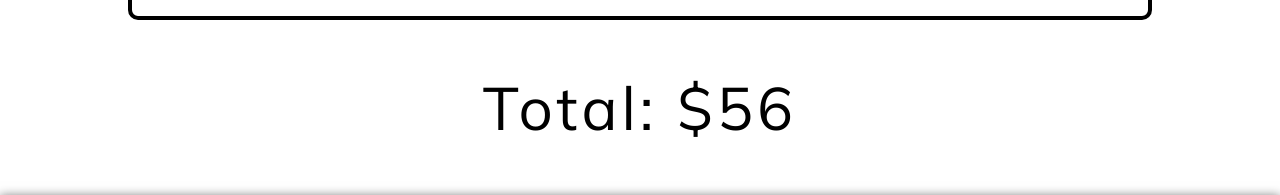
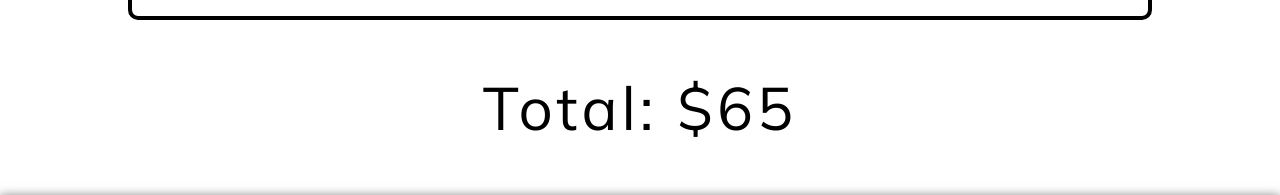
Before and after one commit to jyw2/comSiteRev4, an Angular app: page /price in a window 1280 px wide. Shown: the part 3007-3202 px from the top of the page. Built offline with nearby package versions, Linux system fonts and the light colour scheme.

Commit message:
illust pricing fixed

```diff
--- a/src/app/priceEstimator/illust-component/illust-component.component.ts
+++ b/src/app/priceEstimator/illust-component/illust-component.component.ts
@@ -40,12 +40,12 @@ export class IllustComponent implements OnInit {
   public movingItems:{name:string, price:number}[] = []
 
 
-  //main parameters affecting final price
+  //main parameters affecting final price, INITIALIZERS ARE DEFAULTS!
   private illust: string = 'character art'
-  private bgCost:number = 5
-  private figureCost:number = 1
-  private renderRatio:number = 1
-  private shotOption:number = 1
+  private bgCost:number = 0
+  private figureCost:number = this.singleFigPrice
+  private renderRatio:number = 0.4
+  private shotOption:number = 0.57
   private movingCost:number = 0
 
 
@@ -72,7 +72,7 @@ export class IllustComponent implements OnInit {
       {name:'portrait', ratio:0.57},
       {name:'bust', ratio:0.72},
       {name: 'torso', ratio:0.85},
-      {name: 'full figure' ,ratio: this.singleFigPrice}
+      {name: 'full figure', ratio: 1}
     ]
     this.renderItems = [
       {name:'lines only', ratio: 0.4},
@@ -105,7 +105,7 @@ export class IllustComponent implements OnInit {
 
   applyModifiers(base:number){
     //helper function to apply ratio modifiers: render and shot
-    return this.renderRatio*this.shotOption*base
+    return Math.floor(this.renderRatio*this.shotOption*base)
   }
 
   setIllust(item:any){
@@ -143,7 +143,8 @@ export class IllustComponent implements OnInit {
     let ogCost = this.cost
 
     if (this.illust == 'character art'){
-      this.cost = this.applyModifiers(this.figureCost ) + this.movingCost + this.renderRatio*this.bgCost
+
+      this.cost = this.applyModifiers(this.figureCost ) + this.movingCost + Math.floor(this.renderRatio*this.bgCost)
     }else{
       this.cost = this.charsheetCost // character sheet cost
     }
@@ -157,7 +158,9 @@ export class IllustComponent implements OnInit {
      let ogCost = this.cost
 
      if (this.illust == 'character art'){
-       this.cost = this.figureCost+ this.movingCost + this.bgCost
+
+
+      this.cost = this.applyModifiers(this.figureCost ) + this.movingCost + Math.floor(this.renderRatio*this.bgCost)
      }else{
        this.cost = this.charsheetCost // character sheet cost
      }
--- a/src/app/priceEstimator/item/item.component.ts
+++ b/src/app/priceEstimator/item/item.component.ts
@@ -53,7 +53,6 @@ export class ItemComponent implements OnInit, OnDestroy {
     this.action = 'remove'
     this.opacity = 1
     this.priceChange.emit(this.item.cost)
-    console.log(this.item.cost)
 
   }
 
```
